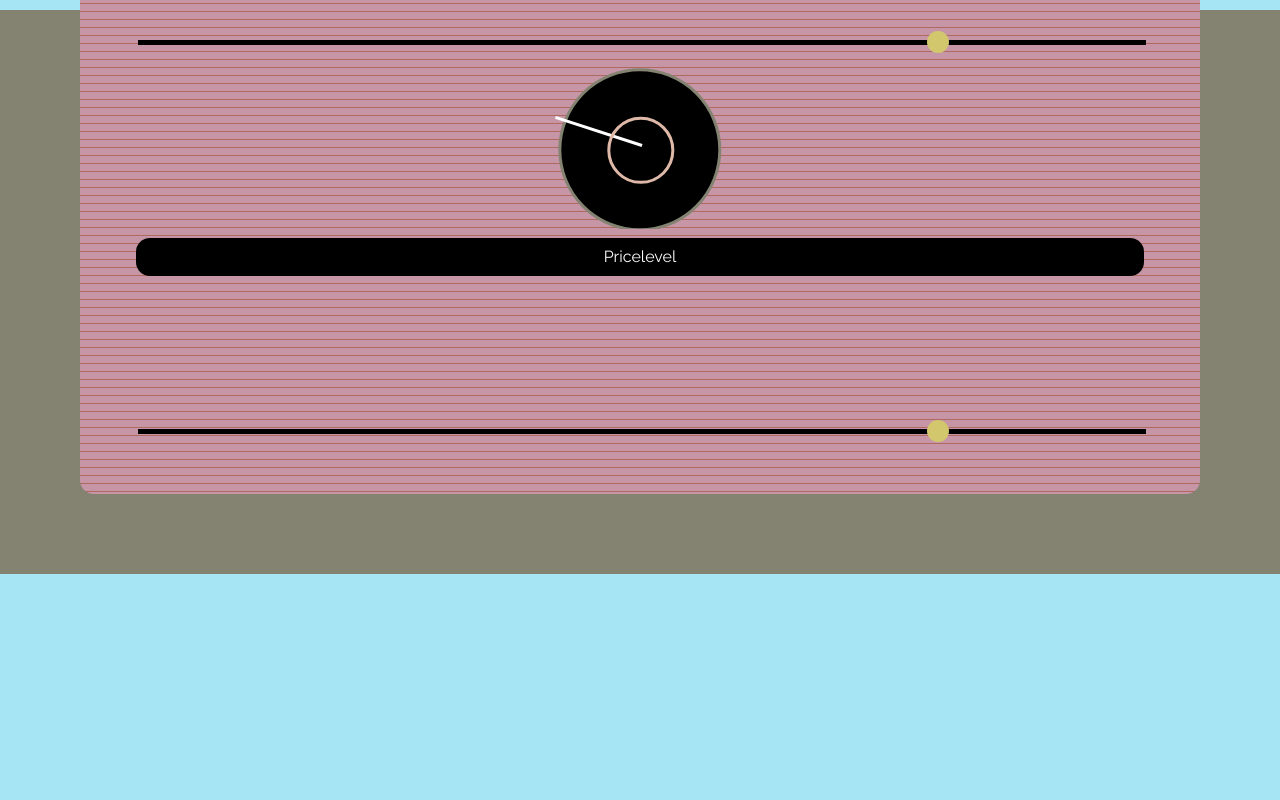
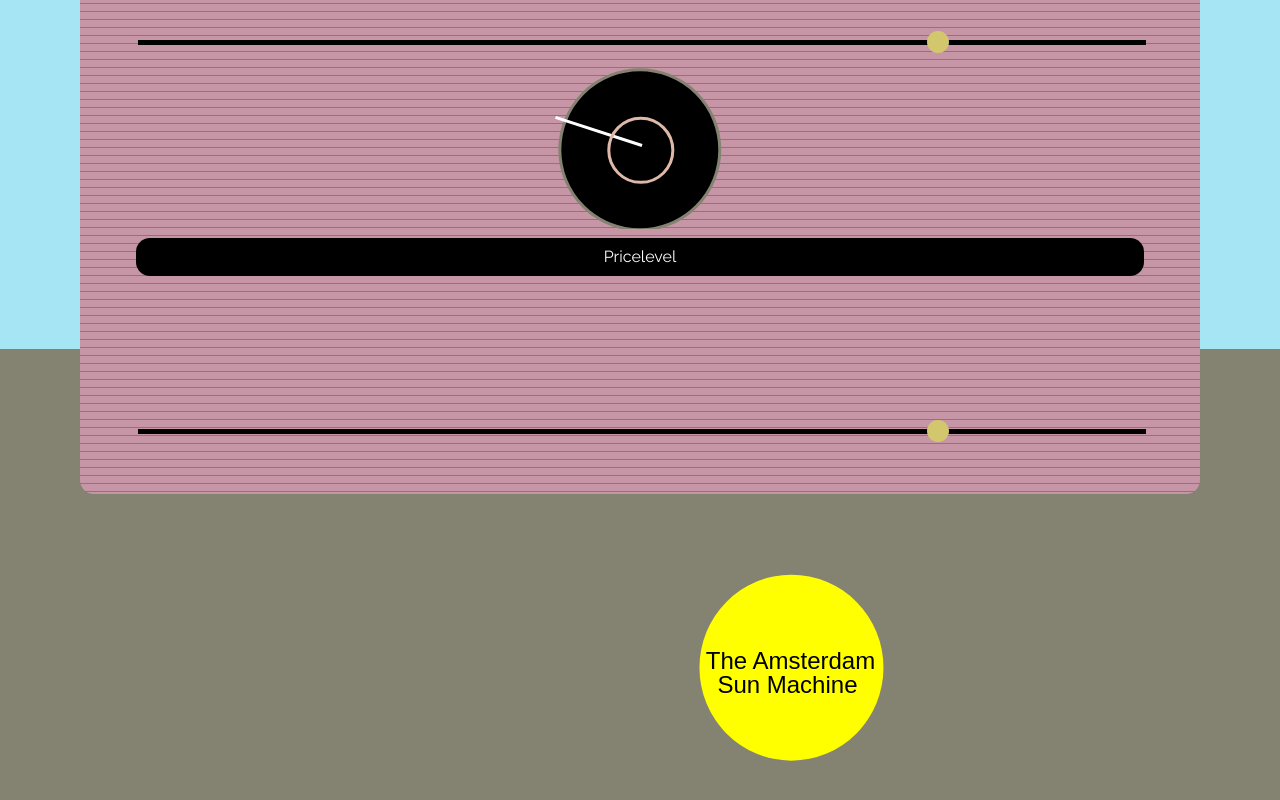
Before and after one commit to madamerobot/damsun-res, a React (Create React App) app: page / in a window 1280 px wide. Shown: the part 1305-2105 px from the top of the page. Before the commit the page ends 1879 px from the top, so only its background shows below. Built offline with nearby package versions, Linux system fonts and the light colour scheme.

Commit message:
Optimising SVG code to get live

```diff
--- a/src/components/App.js
+++ b/src/components/App.js
@@ -53,6 +53,42 @@
 							</div>
 					</div>
 
+					<div className="logo">
+						<svg width="640" height="480" className="sunsvg">
+							 <g>
+									<title>Sun Logo</title>
+
+									<text xml:space="preserve" textAnchor="middle" fontFamily="Raleway"
+										fontSize="24" id="svg_3" y="162.64204" x="253.46022"
+										strokeOpacity="0" strokeLinecap="null"
+										strokeLinejoin="null" strokeDasharray="null"
+										strokeWidth="0" stroke="#000000"
+										fill="#000000">The Amsterdam
+									</text>
+
+									<ellipse strokeOpacity="0" ry="93" rx="92" id="svg_1" cy="173.64204"
+									cx="251.46022" strokeLinecap="null" strokeLinejoin="null"
+									strokeDasharray="null" strokeWidth="5" stroke="#000000"
+									fill="#ffff00"/>
+
+									<text id="svg_4" xml:space="preserve" textAnchor="middle"
+									fontFamily="Sans-serif" fontSize="24" y="174.82314" x="250.47512"
+									strokeOpacity="0" strokeLinecap="null" strokeLinejoin="null"
+									strokeDasharray="null" strokeWidth="0" stroke="#000000"
+									fill="#000000">The Amsterdam
+									</text>
+
+									<text xml:space="preserve" textAnchor="middle"
+									fontFamily="Sans-serif" fontSize="24" id="svg_5"
+									y="198.64204" x="247.46022" strokeOpacity="0"
+									strokeLinecap="null" strokeLinejoin="null"
+									strokeDasharray="null" strokeWidth="0"
+									stroke="#000000" fill="#000000">Sun Machine
+									</text>
+							 </g>
+						</svg>
+				</div>
+
 				</div>
 			</div>
 		);
```
Also changed, not shown: 10 other files (tests, documents, lock files or other folders).
